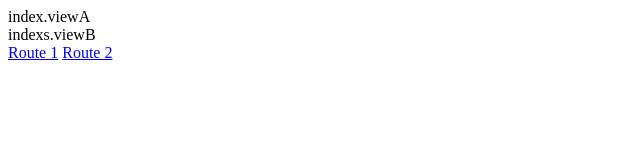
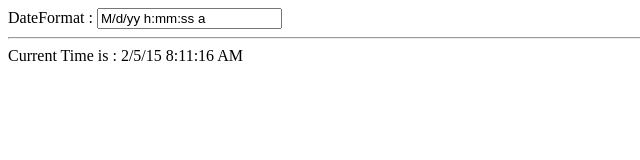
Before and after one commit to meodien99/angular-baas-dashboard, a plain HTML site: page index.html in a window 1280 px wide. Shown: the whole page, without its empty margins (0-640 px from the left). Drawn offline with nearby package versions, Linux system fonts and the light colour scheme; some packages are replaced by stand-ins of ours.

Commit message:
init commit

```diff
--- a/index.html
+++ b/index.html
@@ -5,42 +5,43 @@
     <script src="node_modules/angular-ui-router/release/angular-ui-router.js"></script>
     <script>
         var myApp = angular.module('myApp', ['ui.router']);
-        myApp.config(['$stateProvider', function($stateProvider){
-            $stateProvider
-                    .state('index', {
-                        url :"",
-                        views : {
-                            "viewA": {
-                                template : "index.viewA"
-                            },
-                            "viewB" : {
-                                template : "indexs.viewB"
-                            }
+        myApp.controller('Controller',['$scope', function($scope){
+            $scope.format = 'M/d/yy h:mm:ss a';
+        }])
+                .directive('myCurrentTime',['$interval','dateFilter', function ($interval, dateFilter) {
+                    function link(scope, element, attrs) {
+                        var format, timeoutId;
+
+                        function updateTime(){
+                            element.text(dateFilter(new Date(), format));
                         }
-                    })
-                    .state('route1', {
-                        url : "/route1",
-                        views : {
-                            "viewA": { template : "route1.viewA"},
-                            "viewB" : { template : "route1.viewB"}
-                        }
-                    })
-                    .state('route2', {
-                        url : '/route2',
-                        views : {
-                            "viewA" : { template : 'route2.viewA'},
-                            "viewB" : { template : 'route2.viewB'}
-                        }
-                    })
-        }]);
+
+                        scope.$watch(attrs.myCurrentTime, function (value) {
+                            format = value;
+                            updateTime();
+                        });
+
+                        element.on('$destroy', function(){
+                           $interval.cancel();
+                        });
+
+                        timeoutId = $interval(function(){
+                            updateTime();
+                        }, 1000);
+                    }
+
+                    return {
+                        link : link
+                    }
+                }]);
     </script>
     <!--<script src="js/p1.js"></script>-->
 </head>
 <body>
-    <div ui-view="viewA"></div>
-    <div ui-view="viewB"></div>
-    <!-- Also a way to navigate -->
-    <a ui-sref="route1">Route 1</a>
-    <a ui-sref="route2">Route 2</a>
+<div ng-controller="Controller">
+    DateFormat : <input type="text" ng-model="format"/>
+    <hr/>
+    Current Time is : <span my-current-time="format"></span>
+</div>
 </body>
 </html>
```
